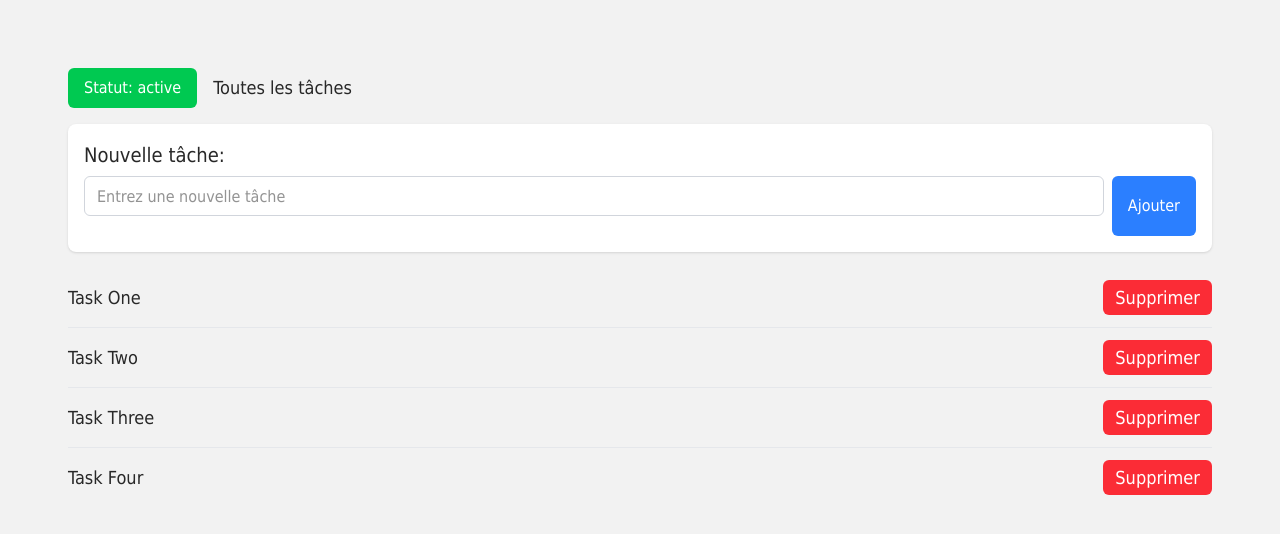
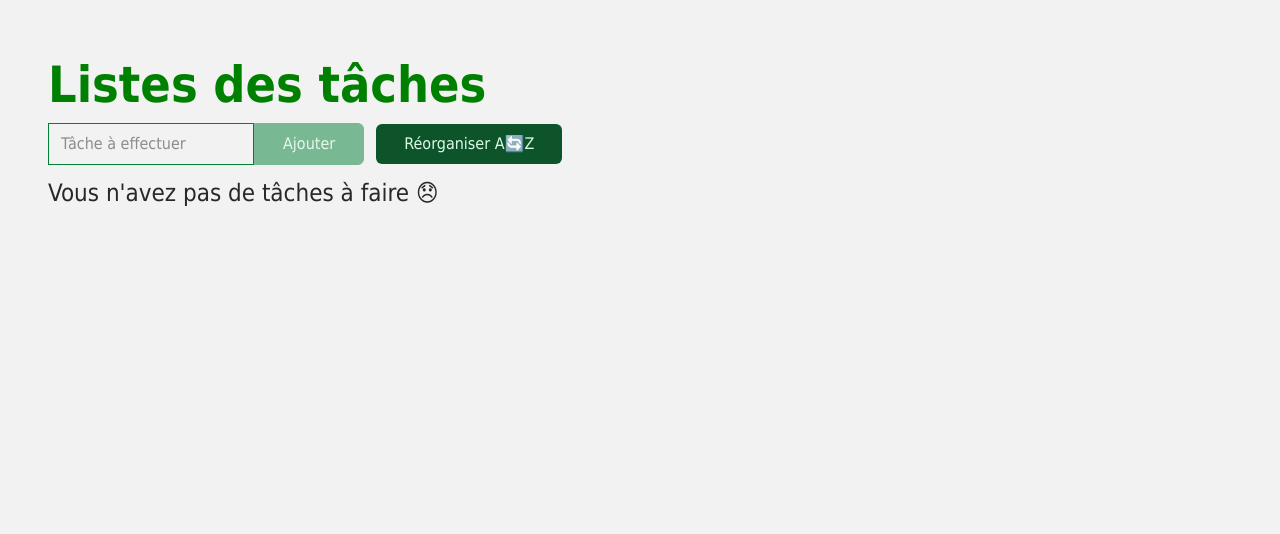
Before and after one commit to rosto-infinity/vuejslinux01, a Vue app: page / in a window 1280 px wide. Shown: the top 534 px of the page. Built offline with nearby package versions, Linux system fonts and the light colour scheme.

Commit message:
Formulaire pour ajouter une nouvelle tâche

```diff
--- a/src/App.vue
+++ b/src/App.vue
@@ -9,6 +9,7 @@ import EventCardTest from './EventCardTest.vue'
 import Count from './Count.vue'
 import ToDoList from './ToDoList.vue'
 import Tasks from './Tasks.vue'
+import ToDoTache from './ToDoTache.vue'
 
 
 
@@ -19,7 +20,8 @@ import Tasks from './Tasks.vue'
   <!-- <Count /> -->
   <!-- <EventCardTest /> -->
   <!-- <ToDoList /> -->
-  <Tasks />
+  <!-- <Tasks /> -->
+   <ToDoTache />
 
 </template>
 <style scoped>
--- /dev/null
+++ b/src/ToDoTache.vue
@@ -0,0 +1,71 @@
+<template>
+  <div class="p-12">
+    <h1>Listes des tâches</h1>
+
+    <!-- -Formulaire pour ajouter une nouvelle tâche -->
+    <form action="" @submit.prevent="addTodo">
+      <input
+        v-model="newTodo"
+        type="text"
+        class="border-1 border-green-700 px-3 py-2"
+        placeholder="Tâche à effectuer"
+      >
+
+      <!-- Bouton pour ajouter la tâche, désactivé si newTodo est vide -->
+      <button
+        :disabled="newTodo.length == 0"
+        class="px-7 border-1 border-green-700 py-2 bg-green-700 rounded-r-md text-green-100 hover:bg-green-800 mr-3 disabled:opacity-50 disabled:cursor-not-allowed"
+      >
+        Ajouter
+      </button>
+
+      <!-- Bouton pour réorganiser les tâches de A à Z -->
+      <button
+        class="px-7 py-2 bg-green-900 rounded-md text-green-100 hover:bg-green-800 mr-3"
+      >
+        Réorganiser A🔄Z
+      </button>
+    </form>
+
+    <!-- Message affiché lorsqu'il n'y a pas de tâches -->
+    <div v-if="newTodo.length === 0" class="text-2xl mt-3">
+      Vous n'avez pas de tâches à faire 😞
+    </div>
+
+    <!-- Liste des tâches -->
+    <ul class="mt-5">
+      <li
+        v-for="todo in todos"
+        :key="todo.date"
+        class="text-2xl"
+      >
+        <input type="checkbox" name="" id=""> {{ todo.title }}
+      </li>
+    </ul>
+  </div>
+</template>
+
+<script setup>
+import { ref } from "vue";
+
+// Référence pour le texte de la nouvelle tâche
+const newTodo = ref('');
+
+// Référence pour la liste des tâches
+const todos = ref([]);
+
+// Fonction pour ajouter une nouvelle tâche à la liste
+const addTodo = () => {
+  todos.value.push({
+    title: newTodo.value,  // Titre de la nouvelle tâche
+    completed: true,       // État de complétion initial (true par défaut, peut être ajusté plus tard)
+    date: Date.now()       // Timestamp pour identifier de manière unique la tâche
+  });
+
+  newTodo.value = " "; // Réinitialise la nouvelle tâche (peut gérer la suppression ou une autre logique ici)
+}
+</script>
+
+<style scoped>
+/* Styles spécifiques peuvent être ajoutés ici */
+</style>
--- a/src/main.js
+++ b/src/main.js
@@ -1,6 +1,6 @@
 import { createApp } from 'vue'
 import App from './App.vue'
-import './style.css'
+ import './style.css'
 
 // const app = new createApp(App)
 createApp(App).mount('#app')
--- a/src/style.css
+++ b/src/style.css
@@ -69,11 +69,7 @@ img {
   box-shadow: 2px 15px -12px rgba(0, 0, 0, 0.57);
 }
 
-input {
-  width: 100%;
-  height: 40px;
-  margin-bottom: 20px;
-}
+
 
 label {
   font-size: 20px;
@@ -81,7 +77,7 @@ label {
 }
 
 li {
-  font-size: 18px;
+  font-size: 19px;
 }
 
 .nav-bar {
```
